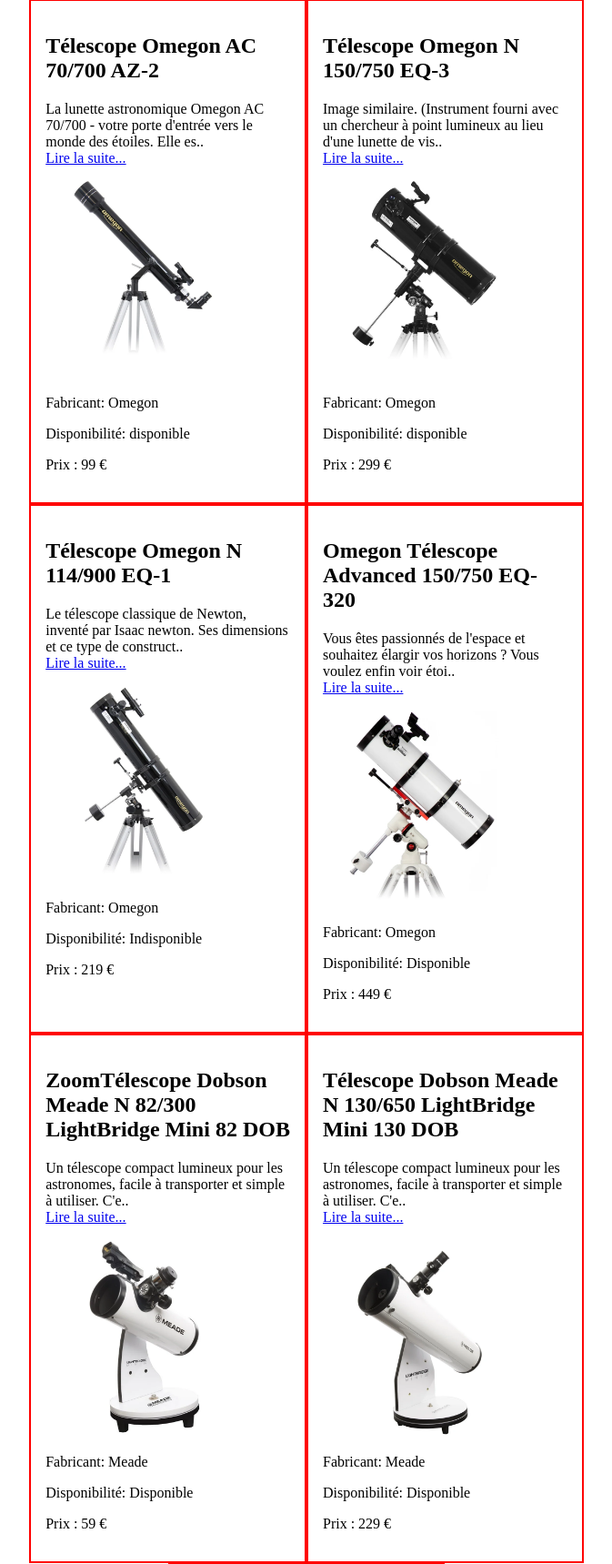
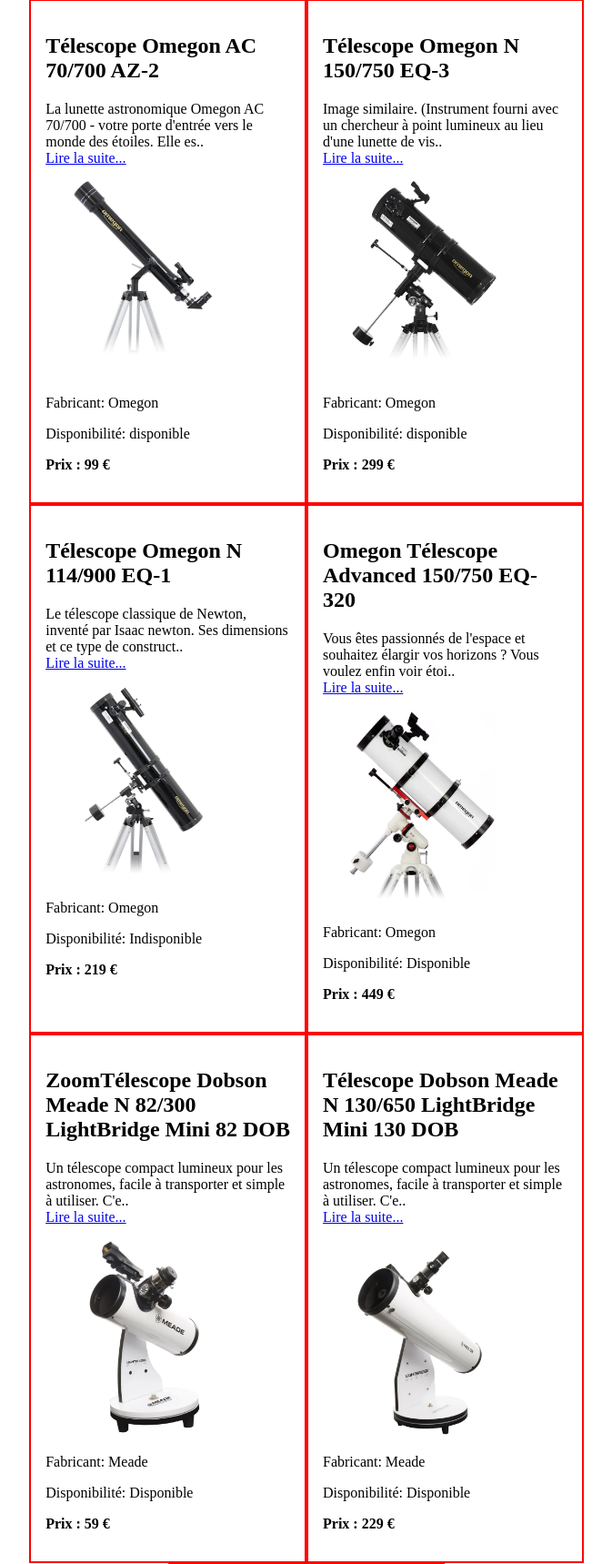
Before and after one commit to Adr13nn/ecommerce, a PHP site: page / in a window 1280 px wide. Shown: the part 432-2151 px from the top of the page at 91% size, without its empty margins (303-976 px from the left). Run offline with PHP 8.4, Linux system fonts and the light colour scheme.

Commit message:
add <strong> .prix

```diff
--- a/php/telescopes.php
+++ b/php/telescopes.php
@@ -13,7 +13,7 @@
     </div>
     <p class="fabricant">Fabricant: <?= $article["fabricant"] ?></p>
     <p class="stock">Disponibilité: <?= $article["stock"] ?></p>
-    <p class="prix">Prix : <?= $article["prix"] ?></p>
+    <p class="prix"><strong>Prix : <?= $article["prix"] ?></strong></p>
 </article>
 
 
```
